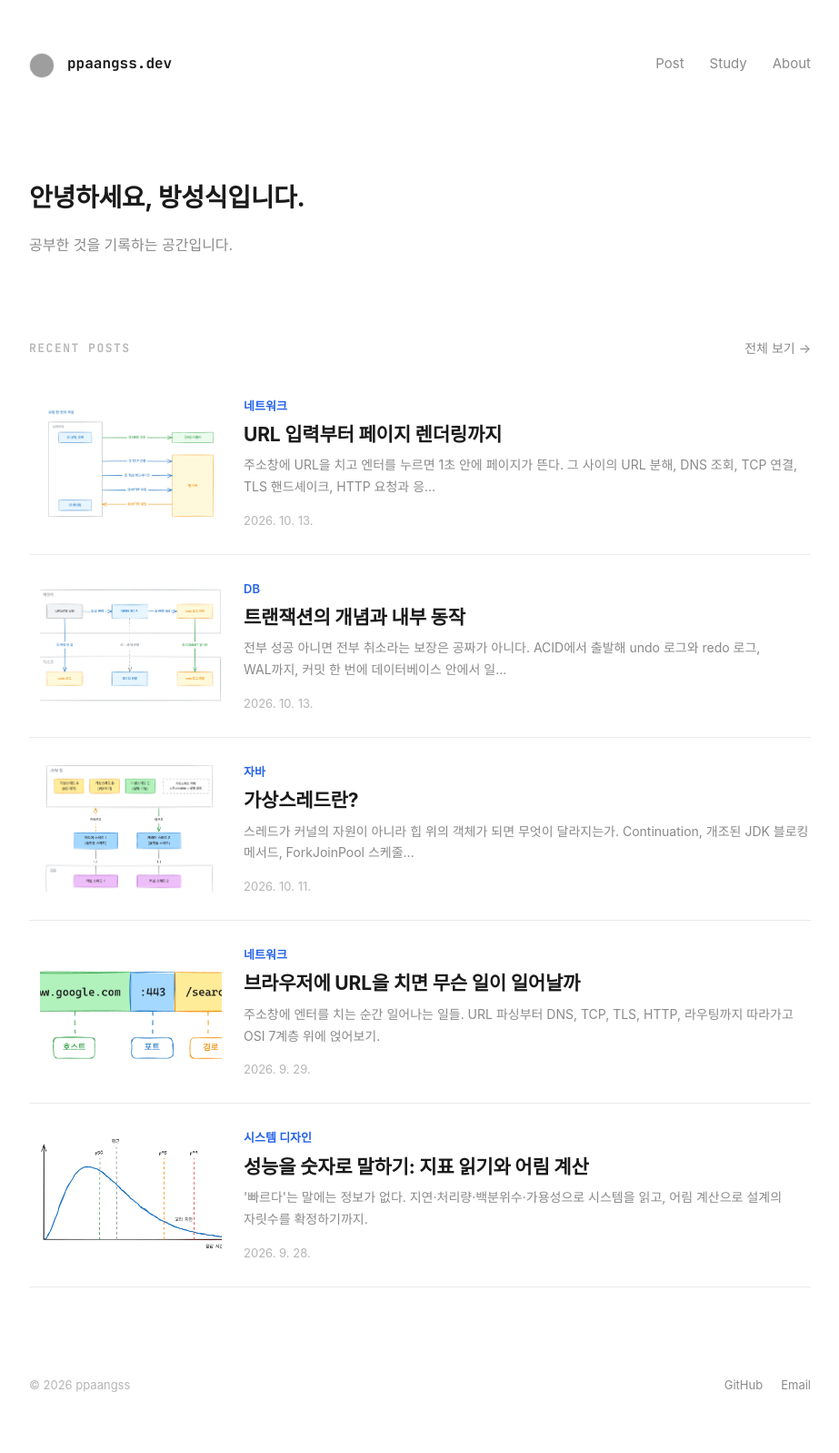
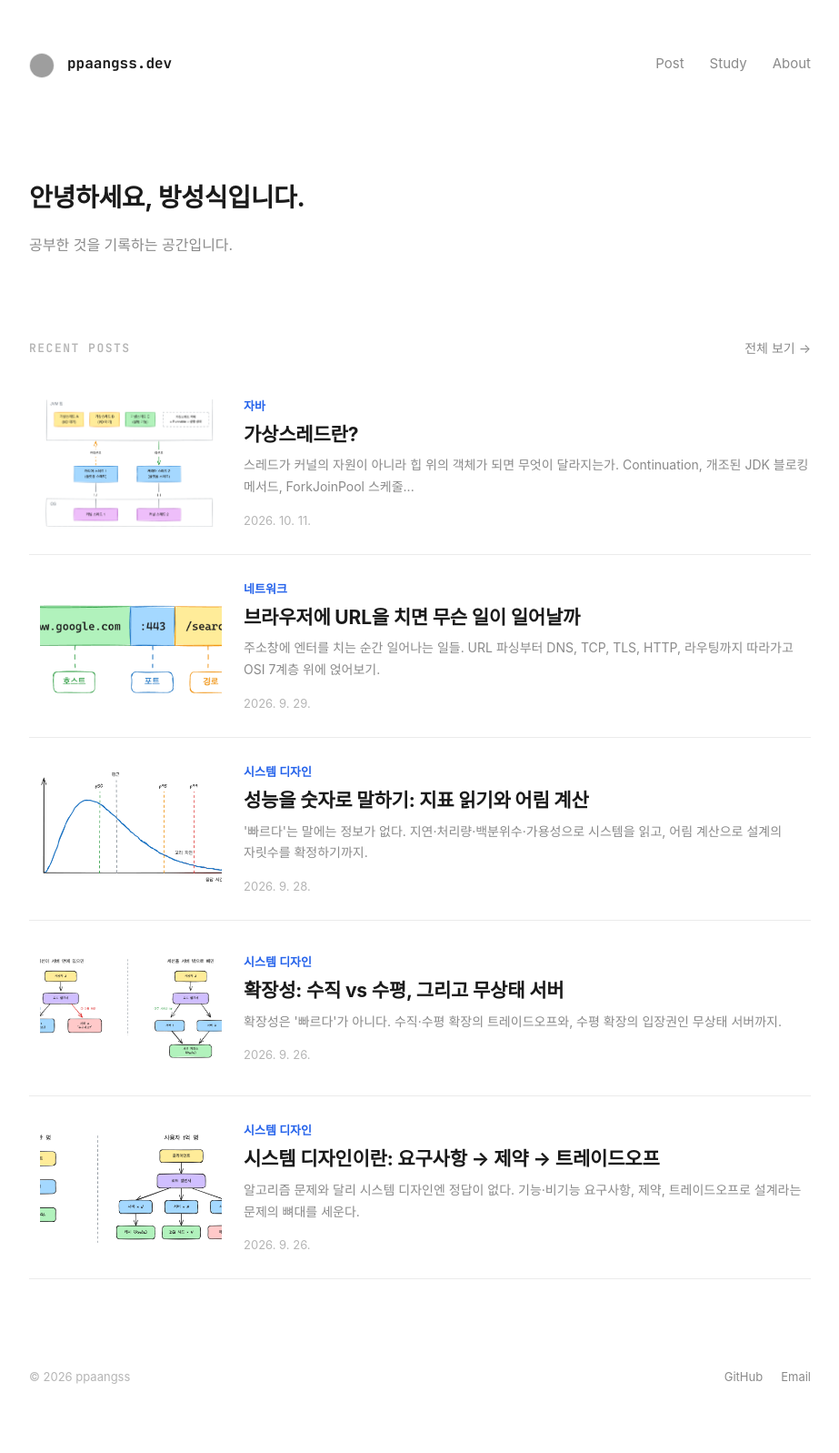
Before and after one commit to ppaangss/ppaangss.github.io, a Jekyll site: the page built from index.html, in a window 1280 px wide. Shown: the whole page at 91% size, without its empty margins (178-1101 px from the left). Built offline with Jekyll 4.4.1, drawn with Linux system fonts in a browser that asks for light colours; some web fonts are replaced; grey boxes are pictures that could not be loaded.

Commit message:
chore: 트랜잭션·URL 렌더링 글 게시 날짜 재배치

```diff
--- a/_posts/study/2026-10-13-transaction-internals.md
+++ b/_posts/study/2026-05-15-transaction-internals.md
@@ -1,6 +1,6 @@
 ---
 title: 트랜잭션의 개념과 내부 동작
-date: 2026-10-13 16:02:00 +0900
+date: 2026-05-15 20:59:00 +0900
 categories: [DB]
 tags: [DB, 트랜잭션, ACID, undo-log, redo-log, WAL]
 image: /assets/img/transaction-internals/transaction-internals-02-commit-flow.png
--- a/_posts/study/2026-10-13-url-to-rendering.md
+++ b/_posts/study/2026-05-18-url-to-rendering.md
@@ -1,6 +1,6 @@
 ---
 title: URL 입력부터 페이지 렌더링까지
-date: 2026-10-13 18:30:00 +0900
+date: 2026-05-18 11:38:00 +0900
 categories: [네트워크]
 tags: [네트워크, URL, DNS, TCP, TLS, HTTP, 렌더링, OSI-7계층]
 image: /assets/img/url-to-rendering/url-to-rendering-01-journey-overview.png
```
Also changed, not shown: 게시글 목록.md (+2 -2 lines), 1 other file.
